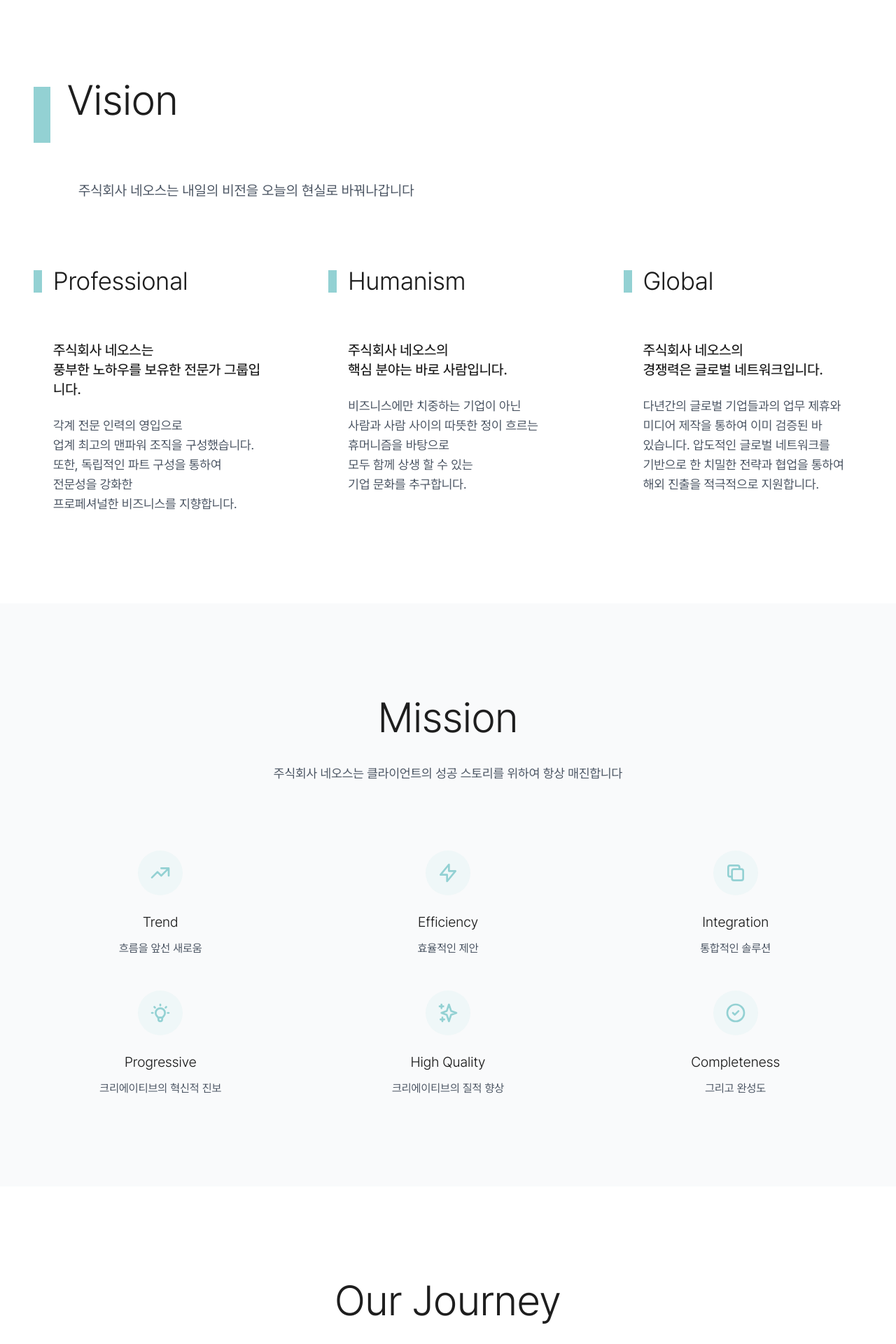
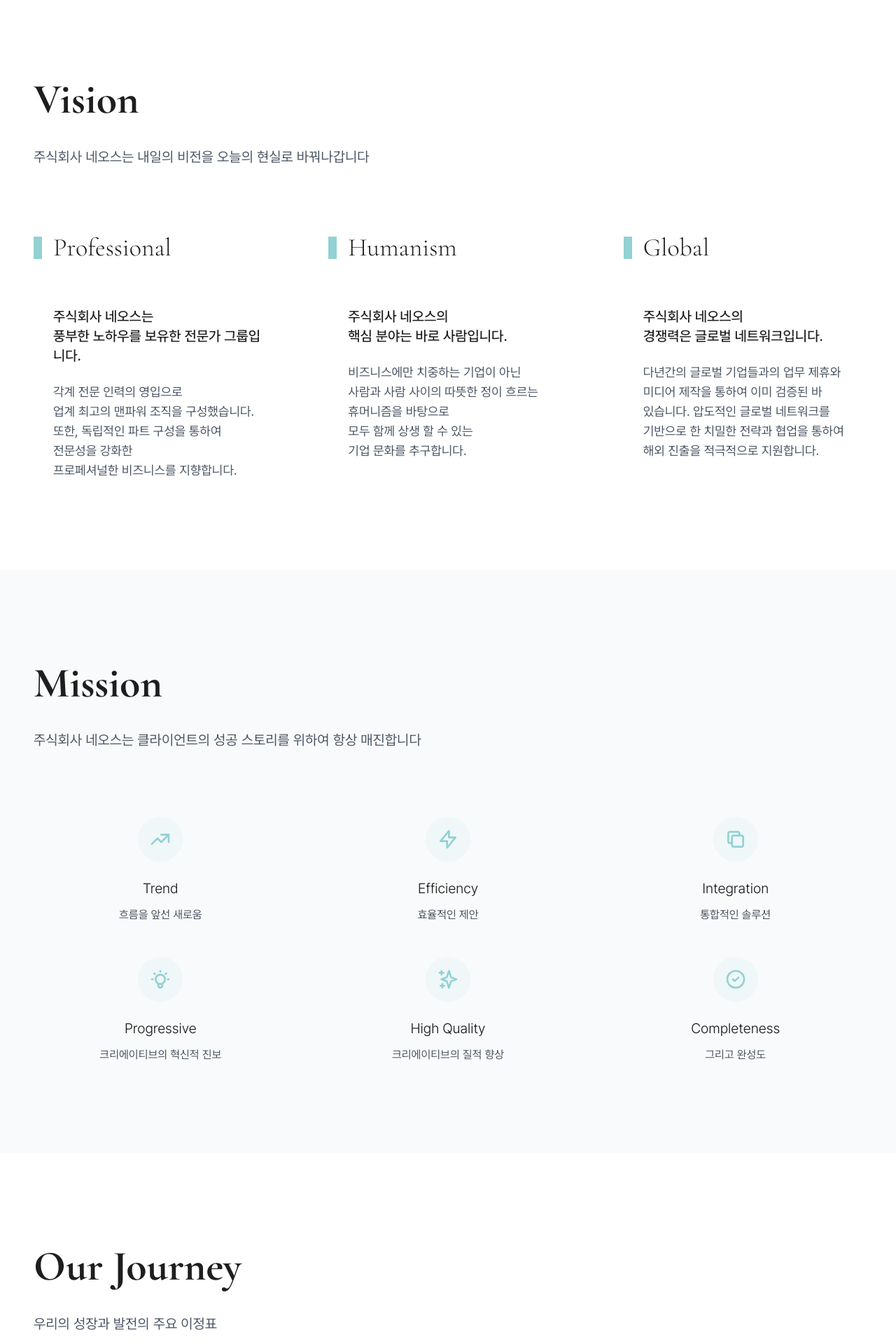
Before and after one commit to neoskorea/neos-homepage, a Next.js app: page / in a window 1280 px wide. Shown: the part 820-2740 px from the top of the page at 70% size. Built offline with nearby package versions, Linux system fonts and the light colour scheme.

Commit message:
feat: 누락내용 추가

```diff
--- a/app/globals.css
+++ b/app/globals.css
@@ -1,6 +1,15 @@
 @tailwind base;
 @tailwind components;
 @tailwind utilities;
+
+/* Custom Fonts */
+@font-face {
+  font-family: 'Cormorant Garamond';
+  src: url('/fonts/CormorantGaramond-VariableFont_wght.ttf') format('truetype');
+  font-weight: 100 900;
+  font-style: normal;
+  font-display: swap;
+}
 
 @layer base {
   html {
@@ -25,6 +34,10 @@
 @layer utilities {
   .text-balance {
     text-wrap: balance;
+  }
+
+  .font-heading {
+    font-family: 'Cormorant Garamond', serif;
   }
 }
 
--- a/app/page.tsx
+++ b/app/page.tsx
@@ -54,17 +54,10 @@
       {/* Vision Section */}
       <Section className="py-16 sm:py-24 md:py-32">
         <div className="text-left mb-12 sm:mb-16 md:mb-24 px-4">
-          <div className="flex items-start mb-6 sm:mb-8 md:mb-12">
-            <div className="w-4 sm:w-5 md:w-6 h-12 sm:h-16 md:h-20 bg-primary mr-4 sm:mr-6 flex-shrink-0 mt-2 sm:mt-3 md:mt-4"></div>
-            <div>
-              <h2 className="text-3xl sm:text-4xl md:text-6xl font-light text-text-primary mb-4 sm:mb-6 md:mb-8">Vision</h2>
-            </div>
-          </div>
-          <div className="pl-8 sm:pl-11 md:pl-16">
-            <p className="text-base sm:text-lg md:text-xl text-text-secondary max-w-3xl leading-relaxed">
-              주식회사 네오스는 내일의 비전을 오늘의 현실로 바꿔나갑니다
-            </p>
-          </div>
+          <h2 className="text-3xl sm:text-4xl md:text-6xl font-bold font-heading text-text-primary mb-4 sm:mb-6 md:mb-8">Vision</h2>
+          <p className="text-base sm:text-lg md:text-xl text-text-secondary max-w-3xl leading-relaxed">
+            주식회사 네오스는 내일의 비전을 오늘의 현실로 바꿔나갑니다
+          </p>
         </div>
 
         <div className="grid grid-cols-1 md:grid-cols-3 gap-12 sm:gap-16 md:gap-20 px-4">
@@ -72,7 +65,7 @@
             <div className="flex items-start mb-6 sm:mb-8">
               <div className="w-3 h-8 bg-primary mr-4 flex-shrink-0 mt-1"></div>
               <div>
-                <h3 className="text-2xl sm:text-3xl md:text-4xl font-light text-text-primary mb-6 sm:mb-8">Professional</h3>
+                <h3 className="text-2xl sm:text-3xl md:text-4xl font-light font-heading text-text-primary mb-6 sm:mb-8">Professional</h3>
               </div>
             </div>
             <div className="pl-7">
@@ -94,7 +87,7 @@
             <div className="flex items-start mb-6 sm:mb-8">
               <div className="w-3 h-8 bg-primary mr-4 flex-shrink-0 mt-1"></div>
               <div>
-                <h3 className="text-2xl sm:text-3xl md:text-4xl font-light text-text-primary mb-6 sm:mb-8">Humanism</h3>
+                <h3 className="text-2xl sm:text-3xl md:text-4xl font-light font-heading text-text-primary mb-6 sm:mb-8">Humanism</h3>
               </div>
             </div>
             <div className="pl-7">
@@ -116,7 +109,7 @@
             <div className="flex items-start mb-6 sm:mb-8">
               <div className="w-3 h-8 bg-primary mr-4 flex-shrink-0 mt-1"></div>
               <div>
-                <h3 className="text-2xl sm:text-3xl md:text-4xl font-light text-text-primary mb-6 sm:mb-8">Global</h3>
+                <h3 className="text-2xl sm:text-3xl md:text-4xl font-light font-heading text-text-primary mb-6 sm:mb-8">Global</h3>
               </div>
             </div>
             <div className="pl-7">
@@ -138,9 +131,9 @@
 
       {/* Mission Section */}
       <Section className="py-16 sm:py-24 md:py-32 bg-gray-50">
-        <div className="text-center mb-12 sm:mb-16 md:mb-24 px-4">
-          <h2 className="text-3xl sm:text-4xl md:text-6xl font-light text-text-primary mb-4 sm:mb-6 md:mb-8">Mission</h2>
-          <p className="text-base sm:text-lg text-text-secondary max-w-2xl mx-auto leading-relaxed px-4">
+        <div className="text-left mb-12 sm:mb-16 md:mb-24 px-4">
+          <h2 className="text-3xl sm:text-4xl md:text-6xl font-bold font-heading text-text-primary mb-4 sm:mb-6 md:mb-8">Mission</h2>
+          <p className="text-base sm:text-lg md:text-xl text-text-secondary max-w-3xl leading-relaxed">
             주식회사 네오스는 클라이언트의 성공 스토리를 위하여 항상 매진합니다
           </p>
         </div>
@@ -222,9 +215,9 @@
 
       {/* History Section */}
       <Section className="py-16 sm:py-24 md:py-32">
-        <div className="text-center mb-12 sm:mb-16 md:mb-24 px-4">
-          <h2 className="text-3xl sm:text-4xl md:text-6xl font-light text-text-primary mb-4 sm:mb-6 md:mb-8">Our Journey</h2>
-          <p className="text-base sm:text-lg text-text-secondary max-w-2xl mx-auto leading-relaxed px-4">
+        <div className="text-left mb-12 sm:mb-16 md:mb-24 px-4">
+          <h2 className="text-3xl sm:text-4xl md:text-6xl font-bold font-heading text-text-primary mb-4 sm:mb-6 md:mb-8">Our Journey</h2>
+          <p className="text-base sm:text-lg md:text-xl text-text-secondary max-w-3xl leading-relaxed">
             우리의 성장과 발전의 주요 이정표
           </p>
         </div>
@@ -386,9 +379,9 @@
 
       {/* Works Section */}
       <Section className="py-16 sm:py-24 md:py-32 bg-gray-50">
-        <div className="text-center mb-12 sm:mb-16 px-4">
-          <h2 className="text-3xl sm:text-4xl md:text-6xl font-light text-text-primary mb-4 sm:mb-6 md:mb-8">Featured Works</h2>
-          <p className="text-base sm:text-lg text-text-secondary max-w-2xl mx-auto leading-relaxed px-4">
+        <div className="text-left mb-12 sm:mb-16 px-4">
+          <h2 className="text-3xl sm:text-4xl md:text-6xl font-bold font-heading text-text-primary mb-4 sm:mb-6 md:mb-8">Featured Works</h2>
+          <p className="text-base sm:text-lg md:text-xl text-text-secondary max-w-3xl leading-relaxed">
             엔터테인먼트와 콘텐츠 제작 분야의 최신 성과를 확인하세요
           </p>
         </div>
@@ -485,9 +478,9 @@
       {/* Clients Section */}
       <section className="py-32 bg-gray-50">
         <Container>
-          <div className="text-center mb-16">
-            <h2 className="text-4xl md:text-6xl font-light text-text-primary mb-8">Our Clients</h2>
-            <p className="text-lg text-text-secondary max-w-2xl mx-auto leading-relaxed">
+          <div className="text-left mb-16 px-4">
+            <h2 className="text-3xl sm:text-4xl md:text-6xl font-bold font-heading text-text-primary mb-4 sm:mb-6 md:mb-8">Our Clients</h2>
+            <p className="text-base sm:text-lg md:text-xl text-text-secondary max-w-3xl leading-relaxed">
               글로벌 리딩 브랜드들과 함께 성공 스토리를 만들어갑니다
             </p>
           </div>
@@ -548,9 +541,9 @@
 
       {/* Partners Section */}
       <Section className="py-32">
-        <div className="text-center mb-24">
-          <h2 className="text-4xl md:text-6xl font-light text-text-primary mb-8">Our Partners</h2>
-          <p className="text-lg text-text-secondary max-w-2xl mx-auto leading-relaxed">
+        <div className="text-left mb-24 px-4">
+          <h2 className="text-3xl sm:text-4xl md:text-6xl font-bold font-heading text-text-primary mb-4 sm:mb-6 md:mb-8">Our Partners</h2>
+          <p className="text-base sm:text-lg md:text-xl text-text-secondary max-w-3xl leading-relaxed">
             업계 리더들과 협력하여 탁월한 가치를 창출합니다
           </p>
         </div>
```
Also changed, not shown: public/fonts/CormorantGaramond-VariableFont_wght.ttf (added).
